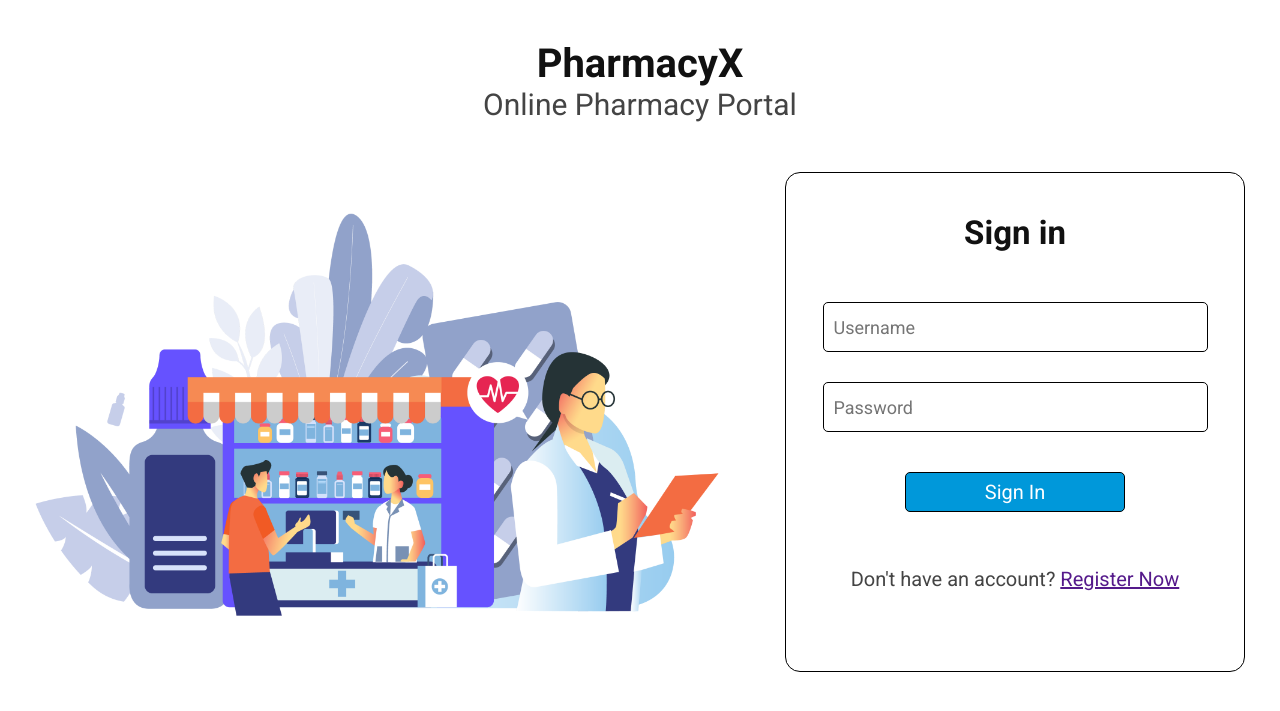
After one commit to hasindu1998/Online_Pharmacy_Portal, a PHP site: page /signin.php in a window 1280 px wide. The commit adds this page. Shown: the top 711 px of the page. Run offline with PHP 8.4, Linux system fonts and the light colour scheme.

Commit message:
Sign in page created

```diff
--- /dev/null
+++ b/css/signin.css
@@ -0,0 +1,121 @@
+*
+{
+    margin: 0;
+    padding: 0;
+    box-sizing: border-box;
+    font-family: "Roboto";
+}
+
+h1
+{
+    color: #111111;
+}
+
+h2
+{
+    color: #111111;
+}
+
+p
+{
+    color: #444444;
+}
+
+.signin_title
+{
+    text-align: center;
+    margin-top: 20px;
+}
+
+.signin_title h1
+{
+    margin-top: 40px;
+    font-size: 40px;
+}
+
+.signin_title p
+{
+    font-size: 30px;
+}
+
+.signin_content
+{
+    display: grid;
+    grid-template-columns: 1fr 1fr;
+    margin-top: 40px;
+}
+
+.signin_img
+{
+    display: flex;
+    justify-content: center;
+    align-items: center;
+    margin: auto;
+}
+
+.signin_img img
+{
+    width: 750px;
+}
+
+.signin_form
+{
+    border: 1px solid #000;
+    border-radius: 15px;
+    width: 460px;
+    height: 500px;
+    margin-left: auto;
+    margin-right: auto;
+    margin-top: 10px;
+}
+
+.signin_form h2
+{
+    text-align: center;
+    margin-top: 40px;
+    font-size: 33px;
+}
+
+.signin_form form
+{
+    display: flex;
+    flex-direction: column;
+    justify-content: center;
+    align-items: center;
+    margin-top: 20px;
+}
+
+.signin_form form input
+{
+    width: 385px;
+    height: 50px;
+    margin-top: 30px;
+    border: 1px solid #000;
+    border-radius: 5px;
+    padding-left: 10px;
+    font-size: large;
+}
+
+.signin_form form button
+{
+    width: 220px;
+    height: 40px;
+    margin-top: 40px;
+    border: 1px solid #000;
+    border-radius: 5px;
+    background-color: #0098DA;
+    color: #fff;
+    font-size: 20px;
+}
+
+.signin_form form button:hover
+{
+    background-color: #0079B8;
+}
+
+.signin_form p
+{
+    text-align: center;
+    margin-top: 55px;
+    font-size: 20px;
+}
--- a/footer.php
+++ b/footer.php
@@ -3,6 +3,10 @@
 <head>
     <link rel="stylesheet" href="./css/partials.css">
     <script src="./js/partials.js"></script>
+    <link rel="stylesheet" href="./css/index.css">
+    <link rel="preconnect" href="https://fonts.googleapis.com">
+    <link rel="preconnect" href="https://fonts.gstatic.com" crossorigin>
+    <link href="https://fonts.googleapis.com/css2?family=Roboto:wght@400;500;700&display=swap" rel="stylesheet">
 </head>
 <body>
     <footer>
--- a/index.php
+++ b/index.php
@@ -5,6 +5,11 @@
     <meta name="viewport" content="width=device-width, initial-scale=1.0">
     <title>PharmacyX</title>
     <link rel="stylesheet" href="./css/index.css">
+    <link rel="preconnect" href="https://fonts.googleapis.com">
+    <link rel="preconnect" href="https://fonts.gstatic.com" crossorigin>
+    <link href="https://fonts.googleapis.com/css2?family=Roboto:wght@400;500;700&display=swap" rel="stylesheet">
+    <link rel="icon" type="image/png" sizes="32x32" href="./Images/Pharmacy X Icon.png">
+    <link rel="icon" type="image/png" sizes="16x16" href="./Images/Pharmacy X Icon.png">
 </head>
 <body>
     <?php include ("./header.php"); ?>
--- /dev/null
+++ b/signin.php
@@ -0,0 +1,35 @@
+<!DOCTYPE html>
+<html lang="en">
+<head>
+    <meta charset="UTF-8">
+    <meta name="viewport" content="width=device-width, initial-scale=1.0">
+    <title>Sign In</title>
+    <link rel="stylesheet" href="./css/signin.css">
+
+    <link rel="preconnect" href="https://fonts.googleapis.com">
+    <link rel="preconnect" href="https://fonts.gstatic.com" crossorigin>
+    <link href="https://fonts.googleapis.com/css2?family=Roboto:wght@400;500;700&display=swap" rel="stylesheet">
+    <link rel="icon" type="image/png" sizes="32x32" href="./Images/Pharmacy X Icon.png">
+    <link rel="icon" type="image/png" sizes="16x16" href="./Images/Pharmacy X Icon.png">
+</head>
+<body>
+    <div class="signin_title">
+        <h1>PharmacyX</h1>
+        <p>Online Pharmacy Portal</p>
+    </div>
+    <div class="signin_content">
+        <div class="signin_img">
+            <img src="./Images/Pharmacy-Illustration.png" alt="Sign In">
+        </div>
+        <div class="signin_form">
+            <h2>Sign in</h2>
+            <form action="signin.php" method="post">
+                <input type="email" name="username" id="username" placeholder="Username" required>
+                <input type="password" name="password" id="password" placeholder="Password" required>
+                <button type="submit">Sign In</button>
+            </form>
+            <p>Don't have an account? <a href="">Register Now</a></p>
+        </div>
+    </div>
+</body>
+</html>
```
Also changed, not shown: CSS/index.css (+22 -0 lines), css/about.css (+22 -0 lines), css/contact.css (+22 -0 lines), css/partials.css (+14 -6 lines), faq.php (+14 -0 lines), header.php (+5 -2 lines), login.php (deleted, +0 -11 lines), Images/Pharmacy X Icon.png (added), Images/Pharmacy X.png (added), Images/Pharmacy-Illustration.png (added), Images/Sample.jpg (deleted), Images/logo.png (deleted), README.md, 2 other files.
